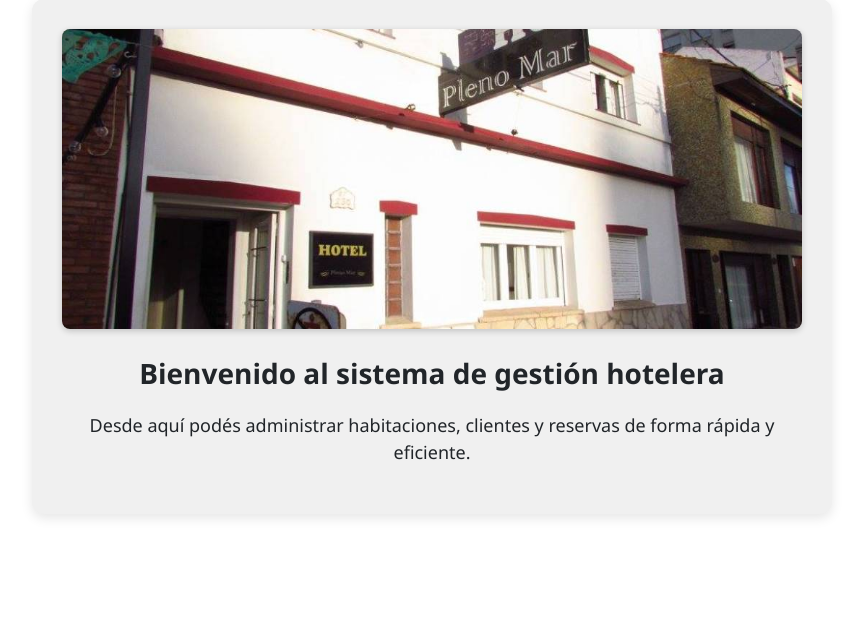
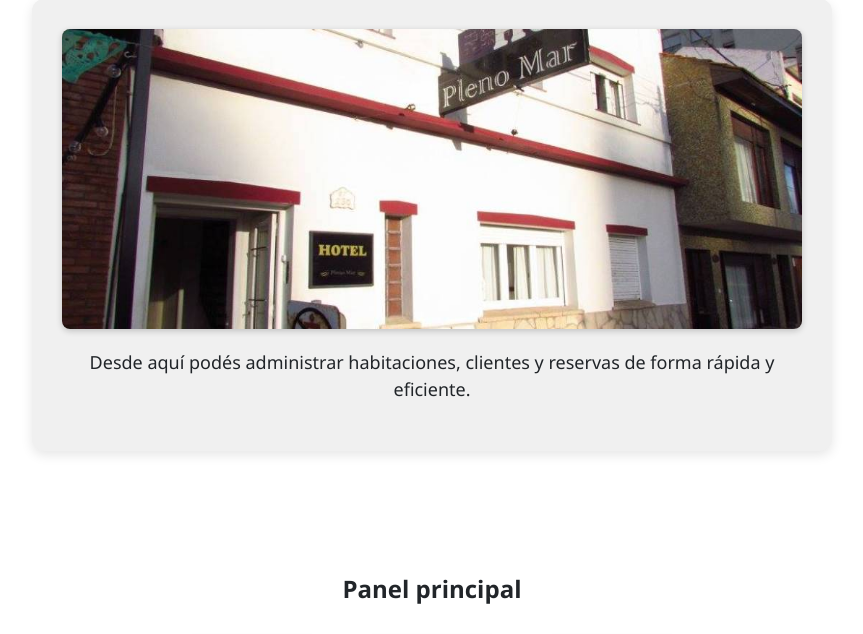
Before and after one commit to sebastianlaguilon/cope, a Flask app: page / in a window 1280 px wide. Shown: the part 212-846 px from the top of the page, without its empty margins (208-1071 px from the left). Run offline with Flask 3, Linux system fonts and the light colour scheme.

Commit message:
Remove welcome heading from home page

```diff
--- a/templates/inicio.html
+++ b/templates/inicio.html
@@ -2,7 +2,6 @@
 {% block content %}
 <div class="inicio-container">
   <img src=" {{ url_for('static', filename='img/pleno_mar_1.jpg') }}" alt="Hotel" class="inicio-imagen">
-  <h2>Bienvenido al sistema de gestión hotelera</h2>
   <p>Desde aquí podés administrar habitaciones, clientes y reservas de forma rápida y eficiente.</p>
   </div>
 <div class="dashboard-container">
```
